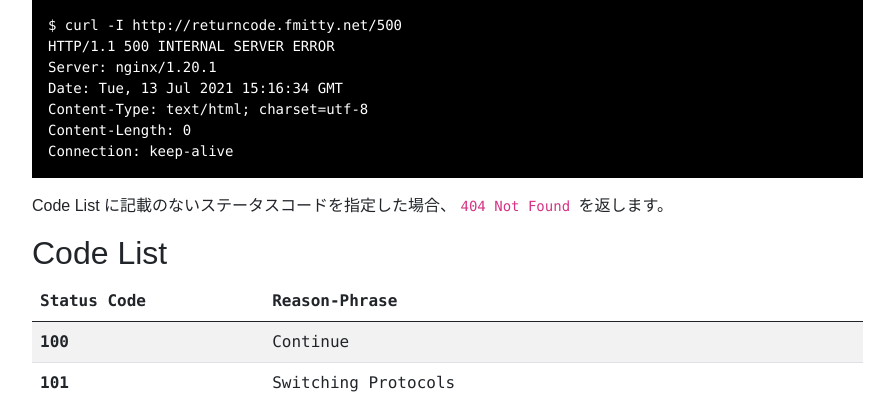
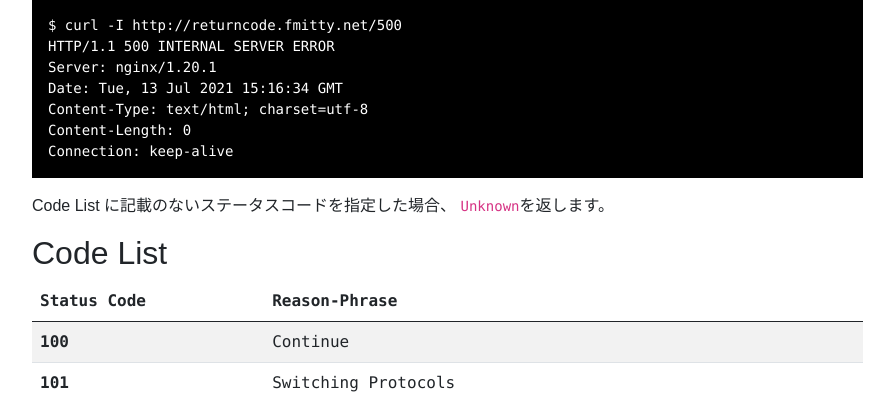
Before and after one commit to mitty1293/http-status-codes, a Flask app: page / in a window 1280 px wide. Shown: the part 364-760 px from the top of the page, without its empty margins (50-944 px from the left). Run offline with Flask 2, Linux system fonts and the light colour scheme; parts of the project's set-up code (start-up, migrations or seed data) failed here and were passed over; some libraries are stand-ins or nearby versions.

Commit message:
未定義コードにアクセスした際の挙動を修正

```diff
--- a/return_http_status_code/templates/index.html
+++ b/return_http_status_code/templates/index.html
@@ -47,7 +47,7 @@
                         Content-Length: 0
                         Connection: keep-alive
                     </pre>
-                <p>Code List に記載のないステータスコードを指定した場合、 <code>404 Not Found </code>を返します。</p>
+                <p>Code List に記載のないステータスコードを指定した場合、 <code>Unknown</code>を返します。</p>
                 <h2>Code List</h2>
                 <table class="table table-striped">
                     <thead>
```
